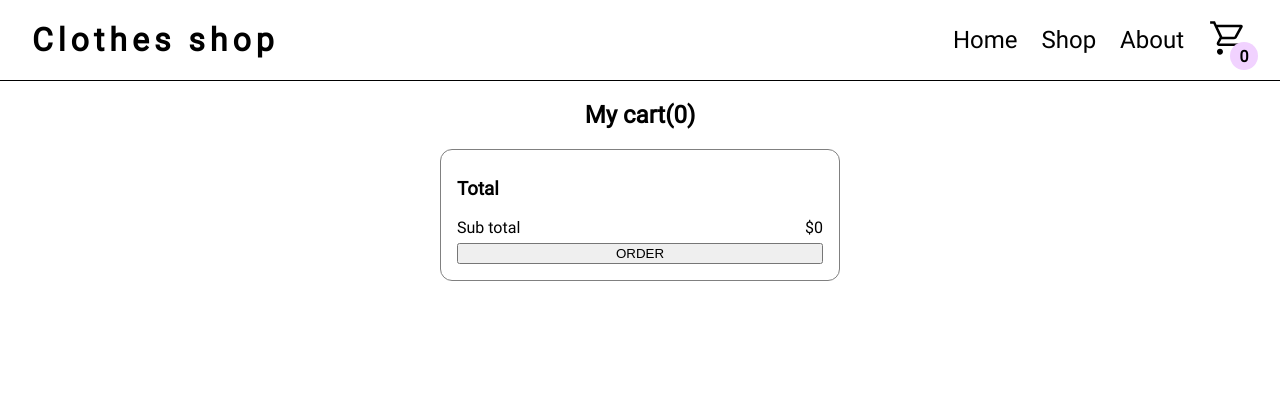
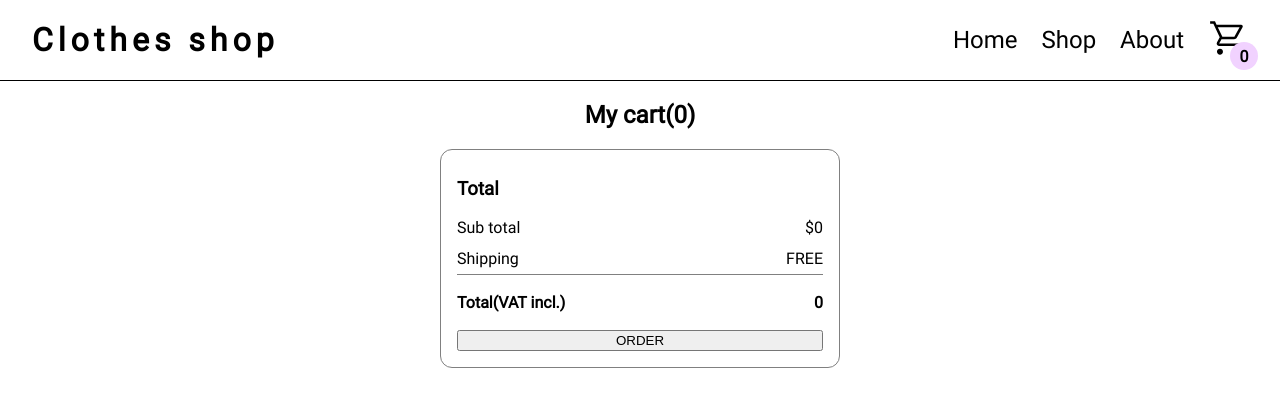
Before and after one commit to NexyusNex/Shopping-Cart, a React (Create React App) app: page /shopping-cart/Payout in a window 1280 px wide. Shown: the top 406 px of the page. Built offline with nearby package versions, Linux system fonts and the light colour scheme.

Commit message:
Added more text to the confirm purchase div

```diff
--- a/src/components/payout.js
+++ b/src/components/payout.js
@@ -29,6 +29,14 @@ export default function Payout(props) {
             <p>Sub total</p>
             <p>${total}</p>
           </div>
+          <div className="text-seperation">
+            <p>Shipping</p>
+            <p>FREE</p>
+          </div>
+          <div className="text-seperation total">
+            <p>Total(VAT incl.)</p>
+            <p>{total}</p>
+          </div>
           <button>ORDER</button>
         </div>
       </div>
```
